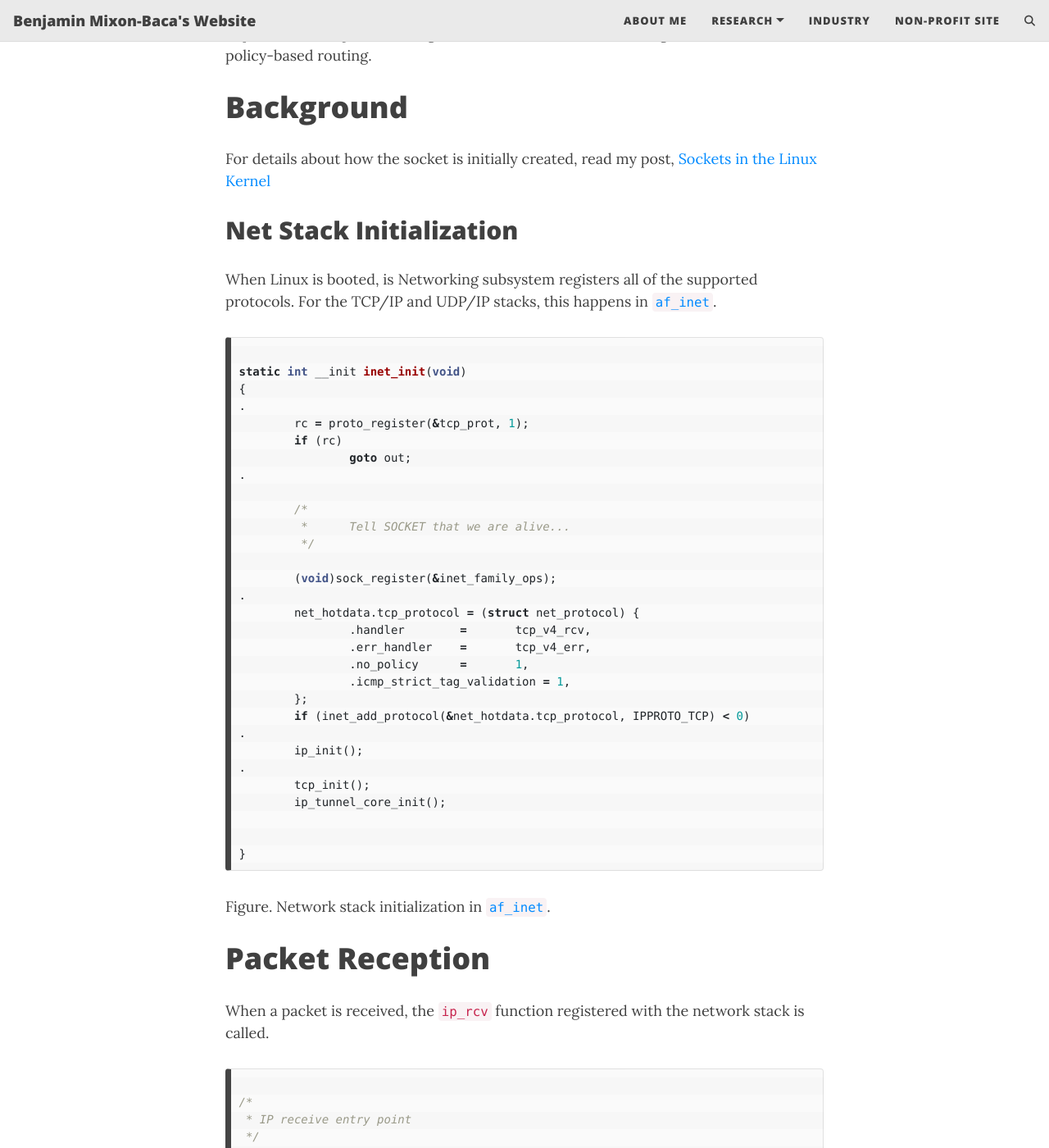
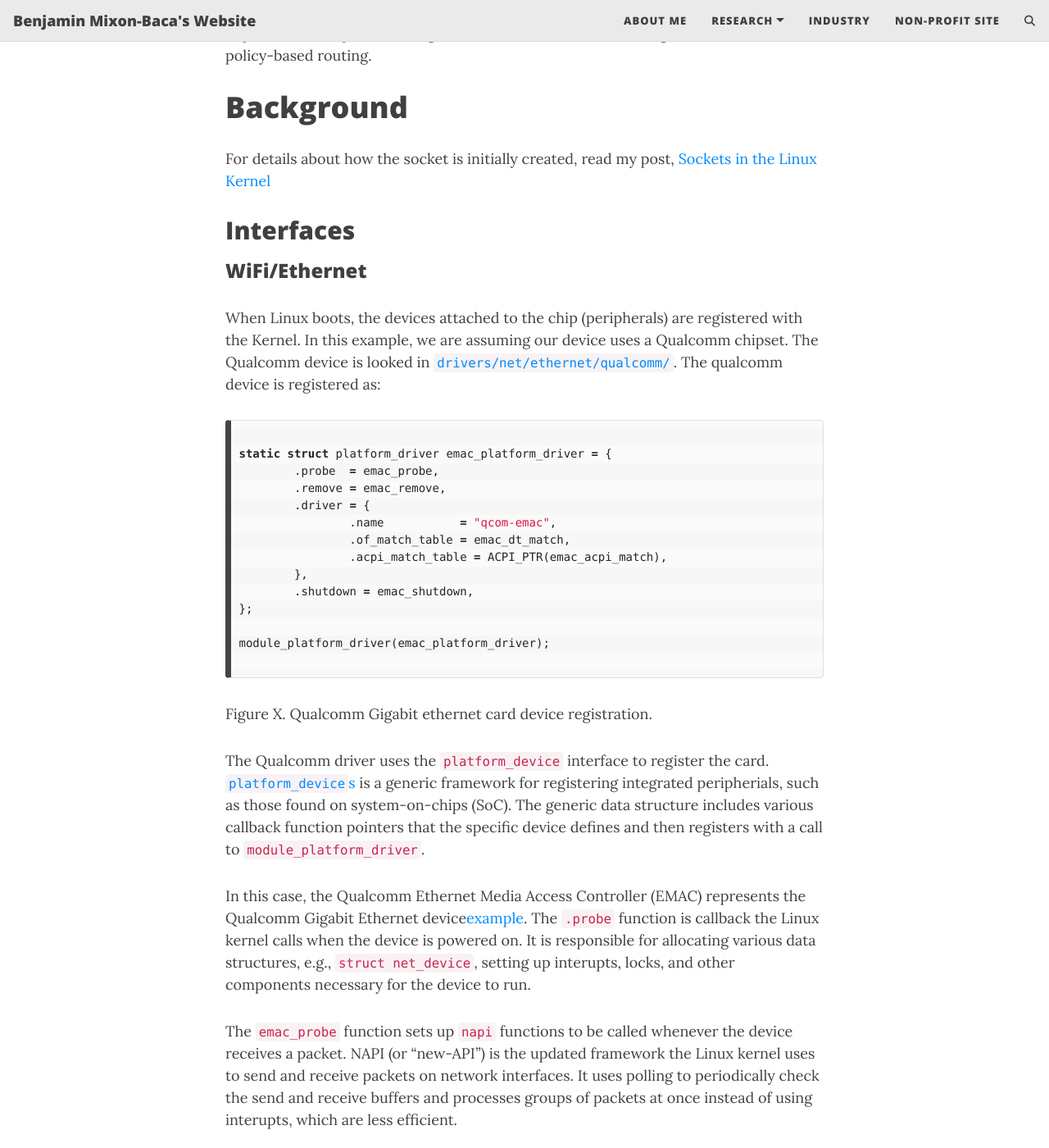
Before and after one commit to bmixonba/bmixonba.github.io, a Jekyll site: the page built from _posts/2025-05-21-Linux-Routing.md, in a window 1280 px wide and 1400 px high, scrolled down 320 px. Shown: the whole window at 82% size. Built offline with Jekyll 4.4.1, drawn with Linux system fonts in a browser that asks for light colours; comment, search, counter and statistics services are not loaded; some of the changed text lies outside the part shown.

Commit message:
Adding Link Layer packet reception info

````diff
--- a/_posts/2025-05-21-Linux-Routing.md
+++ b/_posts/2025-05-21-Linux-Routing.md
@@ -8,12 +8,83 @@
 
 For details about how the socket is initially created, read my post, [Sockets in the Linux Kernel](https://bmixonba.github.io/2025-05-22-Sockets-in-the-Linux-Kernel/)
 
+## Interfaces
+
+### WiFi/Ethernet
+
+When Linux boots, the devices attached to the chip (peripherals) are registered with the Kernel. In this example,
+we are assuming our device uses a Qualcomm chipset. The Qualcomm device is looked in [`drivers/net/ethernet/qualcomm/`](https://github.com/torvalds/linux/blob/master/drivers/net/ethernet/qualcomm/emac/emac.c). The qualcomm device is registered as:
+
+```c
+
+static struct platform_driver emac_platform_driver = {
+	.probe	= emac_probe,
+	.remove = emac_remove,
+	.driver = {
+		.name		= "qcom-emac",
+		.of_match_table = emac_dt_match,
+		.acpi_match_table = ACPI_PTR(emac_acpi_match),
+	},
+	.shutdown = emac_shutdown,
+};
+
+module_platform_driver(emac_platform_driver);
+
+```
+Figure X. Qualcomm Gigabit ethernet card device registration.
+
+The Qualcomm driver uses the `platform_device` interface to register the card.
+[`platform_device`s](https://docs.kernel.org/driver-api/driver-model/platform.html)
+is a generic framework for registering integrated peripherials, such as those
+found on system-on-chips (SoC). The generic data structure includes various callback
+function pointers that the specific device defines and then registers with a call to
+`module_platform_driver`.
+
+In this case, the Qualcomm Ethernet Media Access Controller (EMAC) represents the
+Qualcomm Gigabit Ethernet device[example](https://www.cast-inc.com/interfaces/internet-protocol-stacks/emac-1g).
+The `.probe` function is callback the Linux kernel calls when the device is powered on. It
+is responsible for allocating various data structures, e.g., `struct net_device`, setting
+up interupts, locks, and other components necessary for the device to run.
+
+The `emac_probe` function sets up `napi` functions to be called whenever the device receives a
+packet. NAPI (or "new-API") is the updated framework the Linux kernel uses to send and receive
+packets on network interfaces. It uses polling to periodically check the send and receive buffers
+and processes groups of packets at once instead of using interupts, which are less efficient.
+
+```c
+static int emac_probe(struct platform_device *pdev)
+{
+	struct net_device *netdev;
+.
+.
+.
+
+	/* Initialize queues */
+	emac_mac_rx_tx_ring_init_all(pdev, adpt);
+
+	netif_napi_add(netdev, &adpt->rx_q.napi, emac_napi_rtx);
+
+	ret = register_netdev(netdev);
+.
+.
+.
+
+```
+Figure X. `emac_probe` function setting up send (TX) and receive (RX) queues in the device. Code in
+[`drivers/net/qualcomm/emac/emac.c`](https://github.com/torvalds/linux/blob/master/drivers/net/ethernet/qualcomm/emac/emac.c#L592C1-L594C28).
+
+
+### Rmnet
+
+
+[link](https://docs.kernel.org/networking/device_drivers/cellular/qualcomm/rmnet.html)
+
+### tun
+
 ## Net Stack Initialization
 
-When Linux is booted, is Networking subsystem registers all of the supported protocols. For
-the TCP/IP and UDP/IP stacks, this happens in [`af_inet`](https://github.com/torvalds/linux/blob/master/net/ipv4/af_inet.c#L1890).
-
-
+When Linux is booted, its Networking subsystem registers all of the supported protocols. For
+the TCP/IP and UDP/IP stacks, the `inet_init` function in [`af_inet`](https://github.com/torvalds/linux/blob/master/net/ipv4/af_inet.c#L1890) is responsible for this.
 
 ```c
 
@@ -52,6 +123,95 @@
 # Packet Reception
 
 When a packet is received, the `ip_rcv` function registered with the network stack is called.
+
+## Link Layer
+
+### WiFi
+
+When the Qualcomm card receives a packet, the `emac_napi_rtx` function is called.
+
+
+```c
+/* NAPI */
+static int emac_napi_rtx(struct napi_struct *napi, int budget)
+{
+	struct emac_rx_queue *rx_q =
+		container_of(napi, struct emac_rx_queue, napi);
+	struct emac_adapter *adpt = netdev_priv(rx_q->netdev);
+	struct emac_irq *irq = rx_q->irq;
+	int work_done = 0;
+
+	emac_mac_rx_process(adpt, rx_q, &work_done, budget);
+
+	if (work_done < budget) {
+		napi_complete_done(napi, work_done);
+
+		irq->mask |= rx_q->intr;
+		writel(irq->mask, adpt->base + EMAC_INT_MASK);
+	}
+
+	return work_done;
+}
+
+```
+Figure X. Packet reception code `emac_napi_rtx` in [`drivers/net/qualcomm/emac/emac.c`](https://github.com/torvalds/linux/blob/master/drivers/net/ethernet/qualcomm/emac/emac.c#L96).
+
+
+
+### Tun device
+
+VPNs are typically configured with a `tun` device and are defined in [`drivers/net/tun.c`](https://github.com/torvalds/linux/blob/master/drivers/net/tun.c). The `tun` is a character device (and as always, represented as a file). This is backed by
+the `tun_struct` structure
+
+```c
+
+struct tun_struct {
+	struct tun_file __rcu	*tfiles[MAX_TAP_QUEUES];
+	unsigned int            numqueues;
+	unsigned int 		flags;
+	kuid_t			owner;
+	kgid_t			group;
+
+	struct net_device	*dev;
+
+```
+Figure. `tun_struct` representing a tun device.
+
+
+
+```c
+static int __init tun_init(void)
+{
+	int ret = 0;
+
+	pr_info("%s, %s\n", DRV_DESCRIPTION, DRV_VERSION);
+
+	ret = rtnl_link_register(&tun_link_ops);
+.
+```
+Figure. tun registration routine.
+
+
+```c
+/* Ops structure to mimic raw sockets with tun */
+static const struct proto_ops tun_socket_ops = {
+	.peek_len = tun_peek_len,
+	.sendmsg = tun_sendmsg,
+	.recvmsg = tun_recvmsg,
+};
+
+```
+Figure. `tun_socket_ops` callbacks used to receive packets. Defined in [`driver/net/tun.c`](https://github.com/torvalds/linux/blob/master/drivers/net/tun.c#L955).
+
+```c
+static int tun_recvmsg(struct socket *sock, struct msghdr *m, size_t total_len,
+		       int flags)
+{
+```
+Figure. Main receive function for tunnel device. Defined in [`driver/net/tun.c`](https://github.com/torvalds/linux/blob/master/drivers/net/tun.c#L2538)
+
+
+## Network Layer
 
 ```c
 
````
